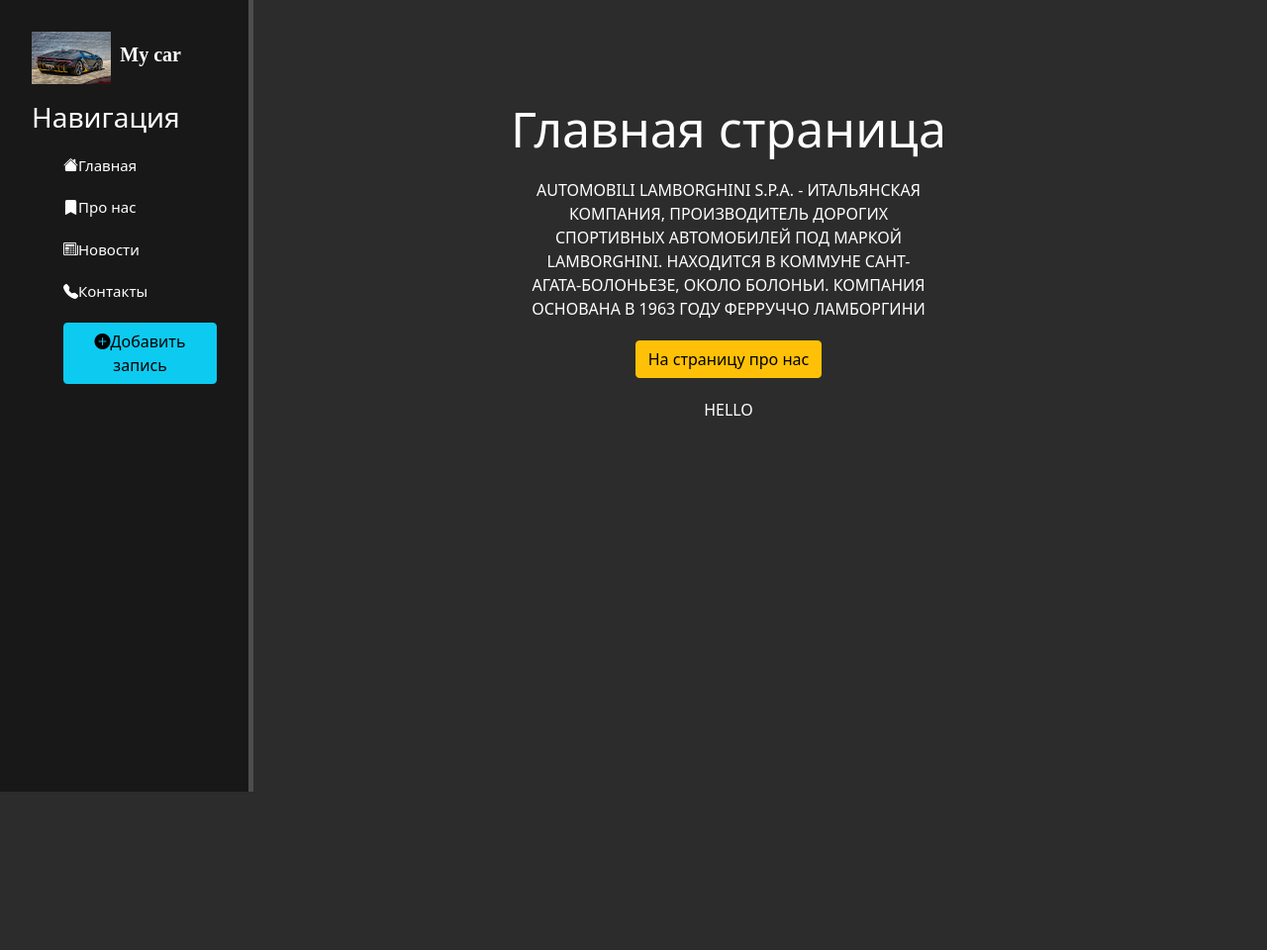
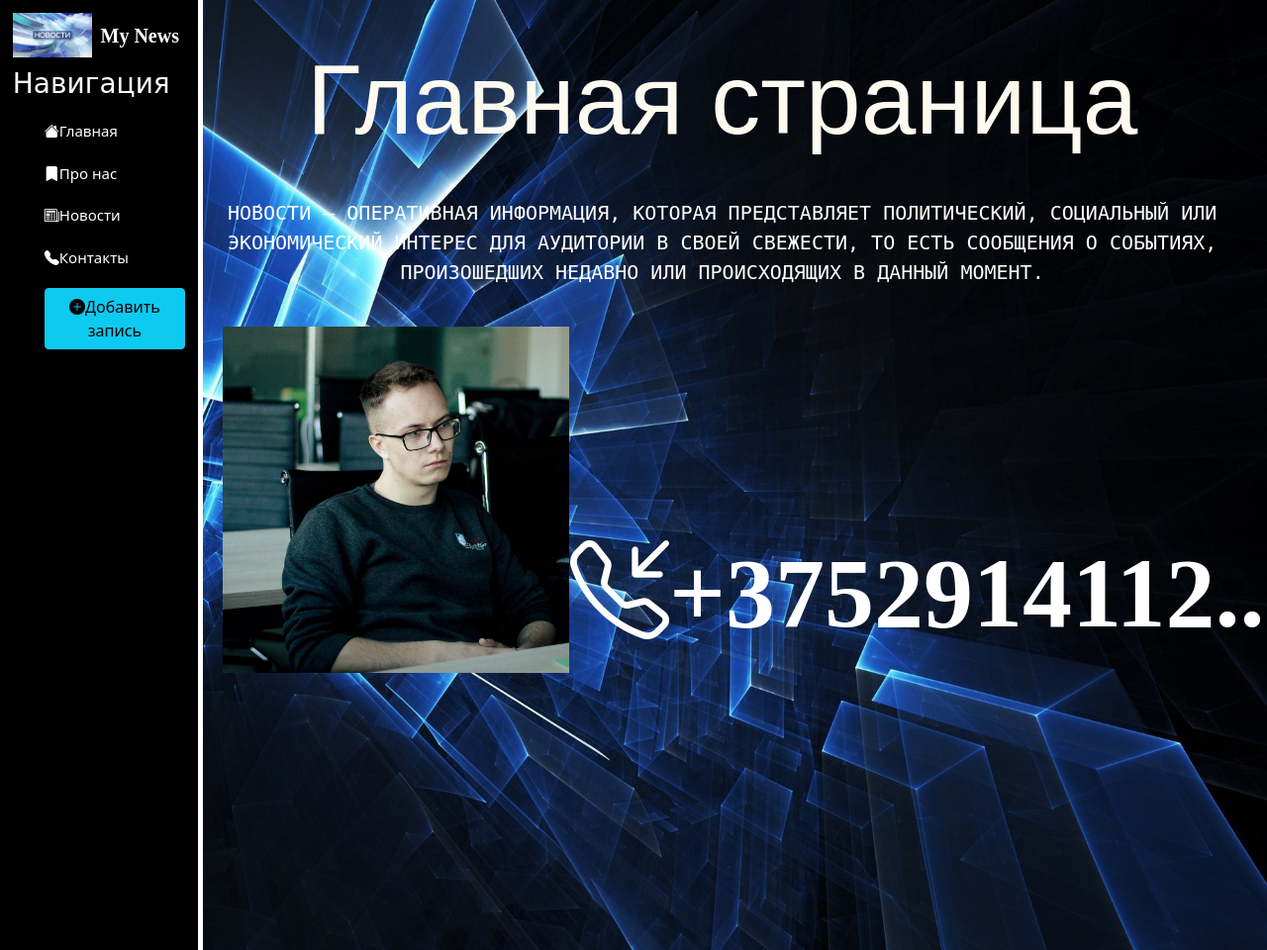
Before and after one commit to Okraza21/usersite, a Django app: page / in a window 1280 px wide. Shown: the whole page at 99% size. Before the commit the page ends 800 px from the top, so only its background shows below. Run offline with Django 4.2, Linux system fonts and the light colour scheme.

Commit message:
2 beta final

```diff
--- a/usersite/main/static/main/css/main.css
+++ b/usersite/main/static/main/css/main.css
@@ -1,15 +1,13 @@
-body {
-    background: #2c2c2c;
-}
+
 
 aside {
     float: left;
-    background: #181818;
-    width: 20%;
-    padding: 2.5%;
-    height: 100vh;
+    background: black;
+    width: 16%;
+    padding: 1%;
+    height: 120vh;
     color: #fff;
-    border-right: 5px solid #4d4d4d;
+    border-right: 5px solid white;
 }
 
 aside img {
@@ -28,8 +26,9 @@ aside .logo {
 }
 
 aside h3 {
-    margin-top: 40px;
+    margin-top: 25px;
     font-size: 28px;
+    font-family: URW Chancery L, cursive;
 }
 
 aside ul {list-style: none;}
@@ -41,21 +40,32 @@ aside ul li {
 }
 
 aside ul li:hover, aside ul a {
-    color: #eb5959;
+    color: gold;
     text-decoration: none;
     transform: scale(1.05);
 }
 
+
 main .features {
     float: left;
-    color: #fff;
-    margin-top: 100px;
+    color: ghostwhite;
+    margin-top: 40px;
     text-align: center;
-    width: 75%;
+    width: 82%;
 }
 
-main .features h1 {font-size: 50px;}
-main .features p {max-width: 400px; margin: 20px auto}
+main .features h1 {
+    font-size: 100px;
+    font-family: Trattatello, fantasy;
+    color: floralwhite;
+}
+main .features p {
+
+    margin: 40px auto;
+    font-family: monospace;
+    color: white;
+    font-size: 20px;
+}
 
 .alert-warning {
     float: left;
@@ -70,3 +80,17 @@ form {
     width: 500px;
     margin-top: 50px;
 }
+
+main .myfoto img {
+    width: 350px;
+    margin-left: 20px;
+}
+main h2 {
+    font-size: 100px;
+    color: #fff;
+    font-family: serif;
+    margin-left: 45%;
+    font-weight: bold;
+    position: relative;
+    top: -140px;
+}
--- a/usersite/main/templates/main/index.html
+++ b/usersite/main/templates/main/index.html
@@ -1,16 +1,17 @@
 {% extends 'main/layout.html' %}
+{% load static %}
 
 {% block title %}{{ title }}{% endblock %}
 
 {% block content %}
-    <div class="features">
-        <h1>{{ title }}</h1>
-        <p>{% filter upper %}Automobili Lamborghini S.p.A. - итальянская компания, производитель дорогих спортивных автомобилей под маркой Lamborghini. Находится в коммуне Сант-Агата-Болоньезе, около Болоньи. Компания основана в 1963 году Ферруччо Ламборгини{% endfilter %}</p>
-        <button class="btn btn-warning">На страницу про нас</button>
-        {% for el in values %}
-            {% if el == 'Hello' %}
-                <p>{{ el|upper }}</p>
-            {% endif %}
-        {% endfor %}
+    <div class="features" xmlns="http://www.w3.org/1999/html">
+        <h1>Главная страница</h1>
+        <p>{% filter upper %}
+            Но́вости — оперативная информация, которая представляет политический, социальный или экономический интерес для аудитории в своей свежести, то есть сообщения о событиях, произошедших недавно или происходящих в данный момент.
+            {% endfilter %}</p>
     </div>
+    <div class="myfoto">
+        <img src="{% static 'main/img/I.jpg' %}" alt="i">
+    </div>
+    <h2><i class="bi bi-telephone-inbound"></i>+3752914112..</h2>
 {% endblock %}
--- a/usersite/main/templates/main/layout.html
+++ b/usersite/main/templates/main/layout.html
@@ -11,10 +11,10 @@
     <link rel="stylesheet" href="{% static 'main/css/main.css' %}">
     <link rel="stylesheet" href="https://cdn.jsdelivr.net/npm/bootstrap-icons@1.8.0/font/bootstrap-icons.css">
 </head>
-<body>
+<body style="background-size: cover; " background="{% static 'main/img/4.jpg' %}">
     <aside>
-        <img src="{% static 'main/img/car.jpg' %}" alt="Car">
-        <span class='logo'>My car</span>
+        <img src="{% static 'main/img/novosti.png' %}" alt="Car">
+        <span class='logo'>My News</span>
         <h3>Навигация</h3>
         <ul>
             <a href="{% url 'home' %}" ><li><i class="bi bi-house-fill"></i>Главная</li></a>
@@ -26,8 +26,8 @@
     </aside>
     <main>
         {% block content %}
+        {% endblock %}
 
-        {% endblock %}
     </main>
 </body>
 </html>
```
Also changed, not shown: usersite/main/templates/main/about.html (+10 -12 lines), usersite/main/static/main/img/1.jpg, usersite/main/static/main/img/2.png (added), usersite/main/static/main/img/3.jpg (added), usersite/main/static/main/img/4.jpg (added), usersite/main/static/main/img/I.jpg (added), usersite/main/static/main/img/car.jpg (deleted), usersite/main/static/main/img/novosti.png (added).
